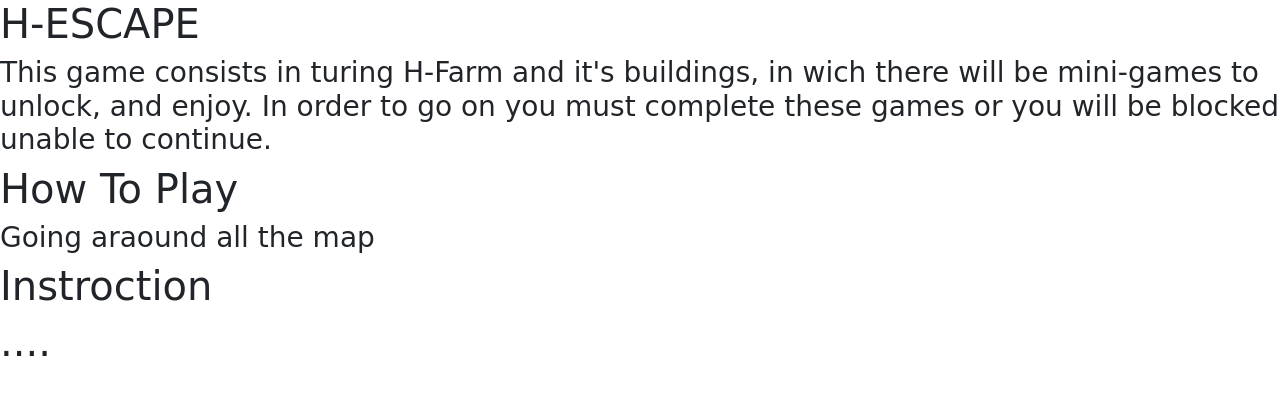
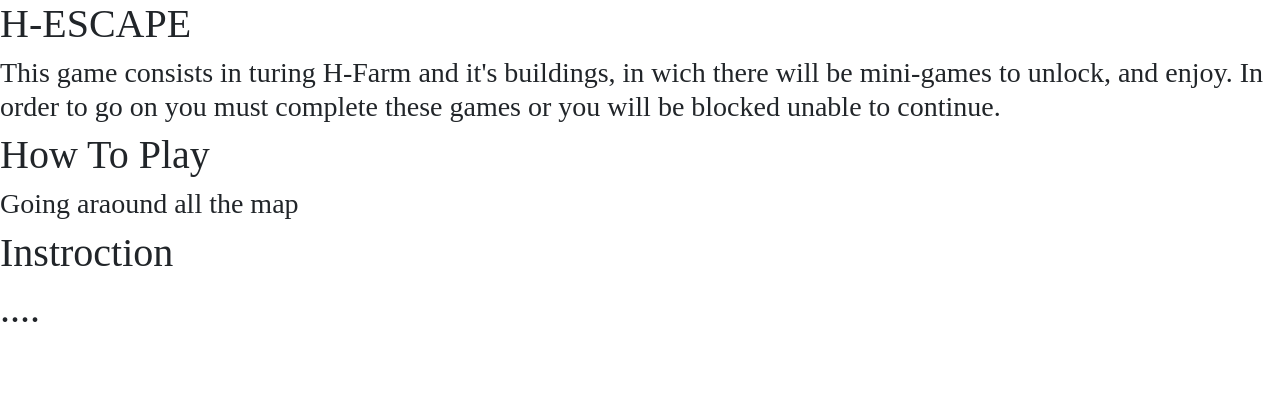
Before and after one commit to lollothepro34/H-Escape, a plain HTML site: page index.html in a window 1280 px wide. Drawn offline with nearby package versions, Linux system fonts and the light colour scheme.

Commit message:
Update style.css

```diff
--- a/style.css
+++ b/style.css
@@ -1,6 +1,5 @@
 body{ background-color: white;
 }
 body{
-    font-family: 'Poor Story', cursive;
-
+    font-family: 'PT Serif', serif;
 }
```
